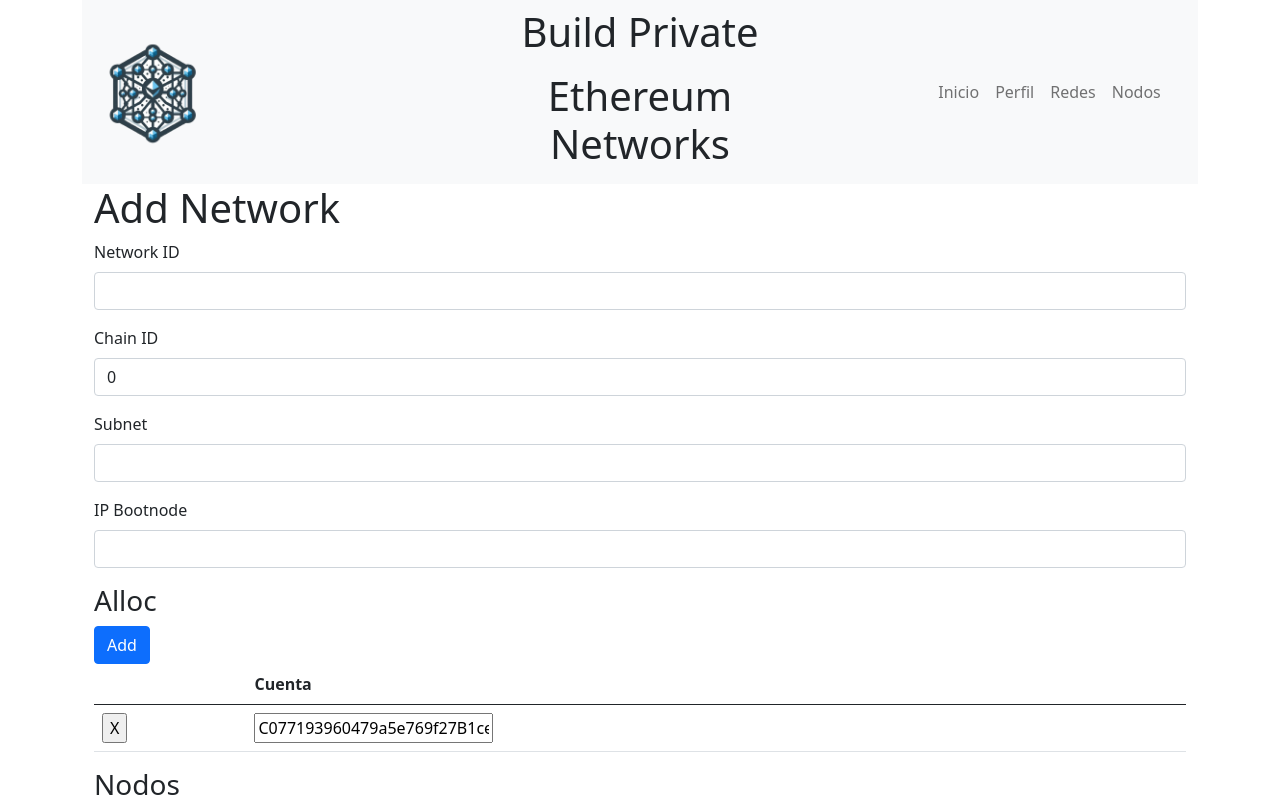
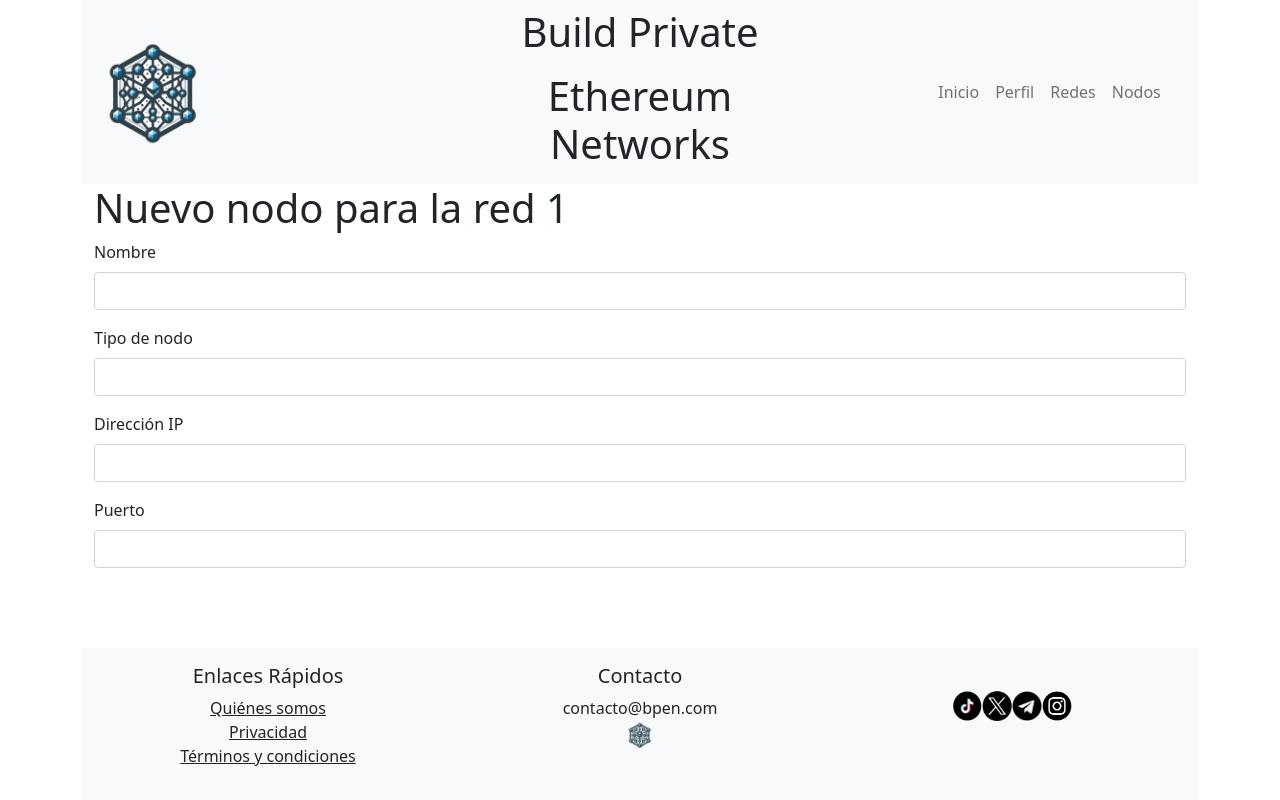
Before and after one commit to codecrypto-academy/pfm-web2.5-feb24-1, a React (Vite) app in the folder front/: page /nuevo-nodo/1 in a window 1280 px wide. Shown: the top 800 px of the page. Built offline with nearby package versions, Linux system fonts and the light colour scheme.

Commit message:
Joaki: Esqueleto del formulario.

```diff
--- a/front/src/components/Nodos.jsx
+++ b/front/src/components/Nodos.jsx
@@ -65,6 +65,9 @@ export function Nodos() {
                                     </tr>
                         ))}
                     </table>
+                    <div className="d-flex justify-content-left">
+                        <button className="btn btn-light col-2 mx-auto text-center custom-button" onClick={() => window.location.href = `http://localhost:5173/nuevo-nodo/${selectedChainID}`}>CREAR NODO</button>
+                    </div>
                 </div>
             );
         } else {
--- /dev/null
+++ b/front/src/components/NuevoNodo.jsx
@@ -0,0 +1,40 @@
+import { useEffect, useState } from "react";
+import { useFieldArray, useForm } from "react-hook-form";
+import { useParams } from "react-router-dom";
+import InputText from "./InputText";
+
+export function NuevoNodo() {
+    const { chainId } = useParams();
+    const [nodo, setNodo] = useState(null);
+
+    const { register, control, handleSubmit, formState: { errors }, } = useForm({
+        values: nodo,
+    });
+
+    const onSubmit = (data) => {
+        console.log(data);
+        fetch("http://localhost:3000", {
+            method: "POST",
+            headers: {
+                "Content-Type": "application/json",
+            },
+            body: JSON.stringify(data),
+        }).then((response) => {
+            response.json().then((data) => {
+                console.log(data);
+            });
+        });
+    };
+
+    return (
+        <div className="container">
+            <h1>Nuevo nodo para la red {chainId}</h1>
+            <form onSubmit={handleSubmit(onSubmit)}>
+                <InputText name="name" label="Nombre" help="Nombre" register={register}/>
+                <InputText name="type" label="Tipo de nodo" help="Tipo de nodo" register={register}/>
+                <InputText name="ip" label="Dirección IP" help="Dirección IP" register={register}/>
+                <InputText name="port" label="Puerto" help="Puerto" register={register}/>
+            </form>
+        </div>
+    );
+}
--- a/front/src/main.jsx
+++ b/front/src/main.jsx
@@ -13,6 +13,7 @@ import { Privacidad } from './components/Privacidad.jsx'
 import { QuienesSomos } from './components/QuienesSomos.jsx'
 import { Home } from './components/Home.jsx'
 import './index.css'
+import { NuevoNodo } from './components/NuevoNodo.jsx'
 
 
 const queryClient = new QueryClient()
@@ -27,6 +28,7 @@ function App() {
         <Route path='perfil' element={<Perfil></Perfil>}></Route>
         <Route path='redes' element={<Redes></Redes>}></Route>
         <Route path='nodos' element={<Nodos></Nodos>}></Route>
+        <Route path='nuevo-nodo/:chainId' element={<NuevoNodo></NuevoNodo>}></Route>
         <Route path='terminos-y-condiciones' element={<TerminosCondiciones></TerminosCondiciones>}></Route>
         <Route path='privacidad' element={<Privacidad></Privacidad>}></Route>
         <Route path='quienes-somos' element={<QuienesSomos></QuienesSomos>}></Route>
```
